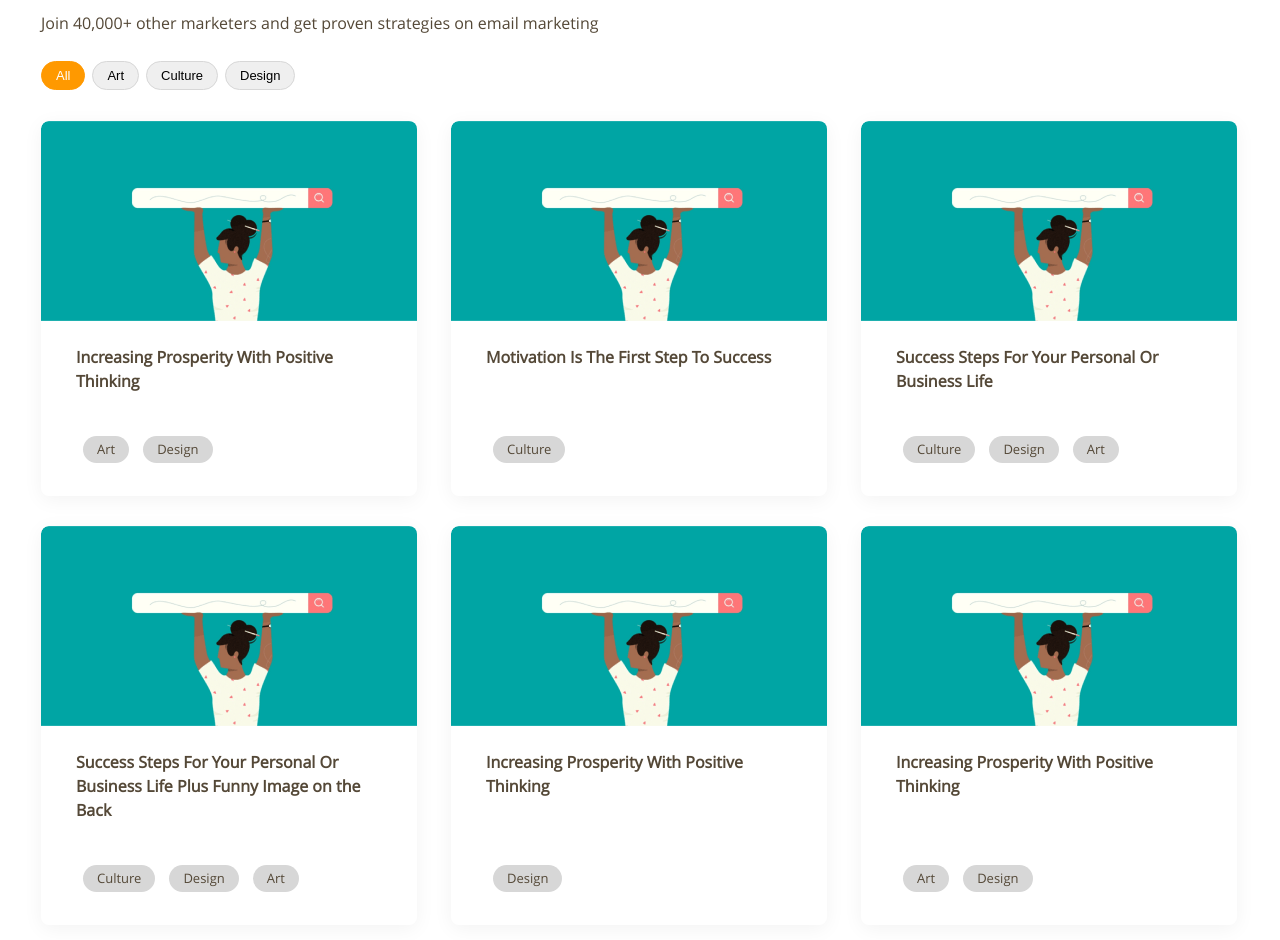
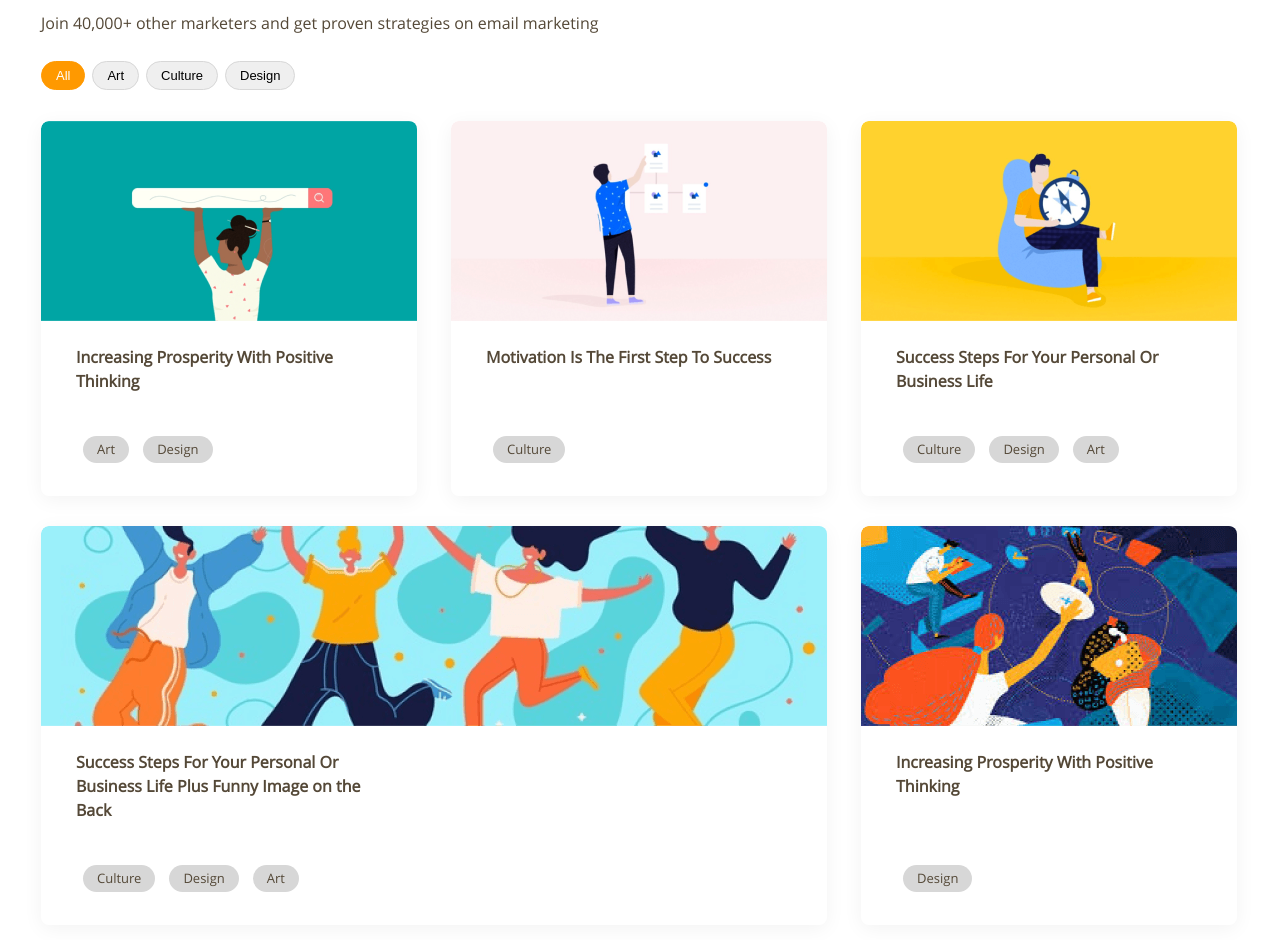
Before and after one commit to Ligalaiz/Productly, a website: page index.html in a window 1280 px wide. Shown: the part 1292-2232 px from the top of the page. Drawn offline with nearby package versions, Linux system fonts and the light colour scheme; files that its build step writes are made by us from their sources.

Commit message:
style: add style for strategies section

```diff
--- a/source/sass/layout/_strategies.sass
+++ b/source/sass/layout/_strategies.sass
@@ -22,11 +22,23 @@
     padding: 224px 35px 83px
     border-radius: 8px
 
-    background-image: url("../assets/img/strategies/1.png")
     background-repeat: no-repeat
     box-shadow: 0px 4px 20px rgba(0, 0, 0, 0.05)
+    &--positive
+      background-image: url("../assets/img/strategies/1.png")
+    &--success
+      background-image: url("../assets/img/strategies/2.png")
+    &--business
+      background-image: url("../assets/img/strategies/3.png")
+    &--funny
+      grid-column: 1/3
+
+      text-align: left
+
+      background-image: url("../assets/img/strategies/4.png")
+    &--increas
+      background-image: url("../assets/img/strategies/5.png")
   &__promo
-    margin: 0 auto
     margin-bottom: 20px
     max-width: 310px
 
```
